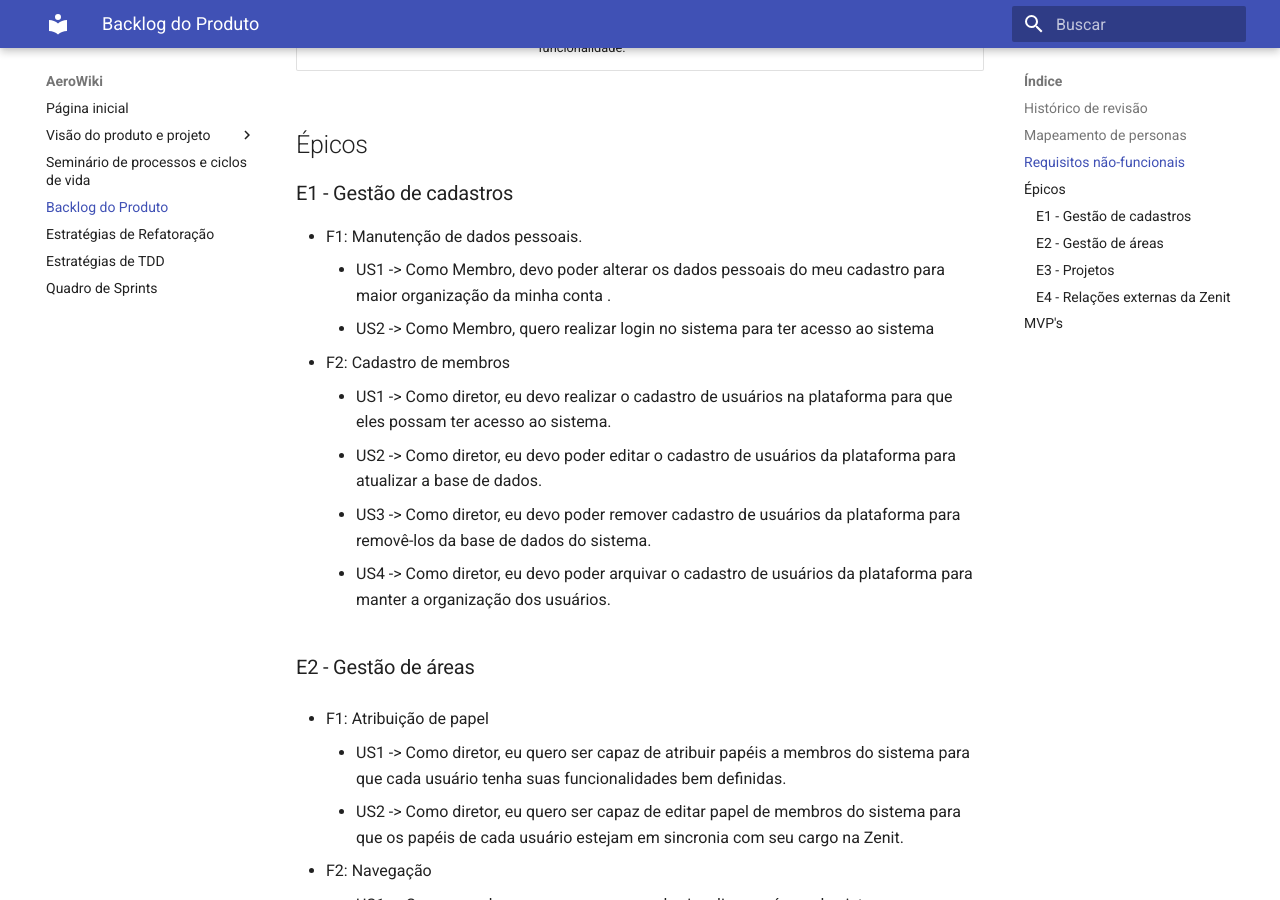
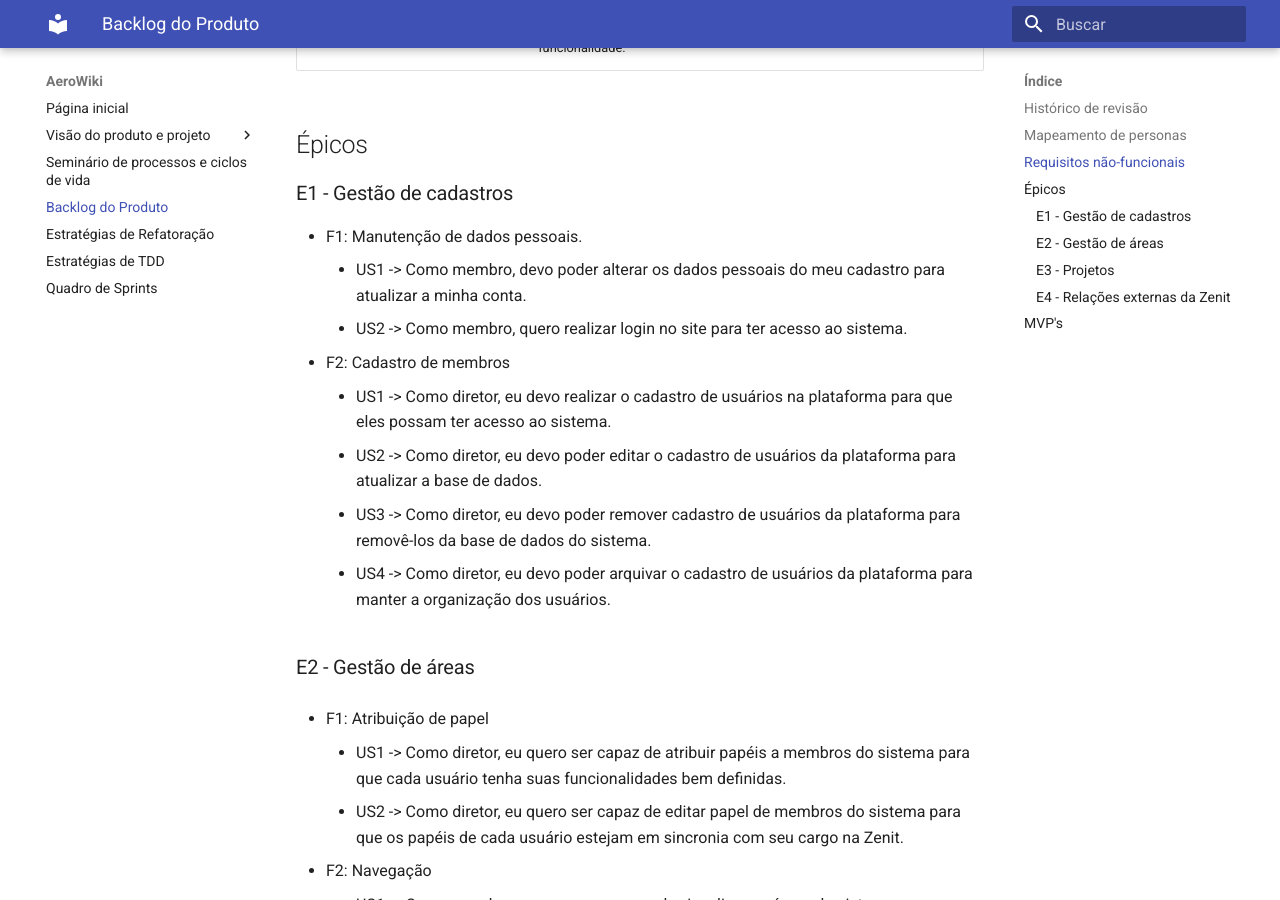
Before and after one commit to mdsreq-fga-unb/2022.2-AeroWiki, an MkDocs documentation site: the page built from gitpages/docs/backlog_do_podruto.md, in a window 1280 px wide and 900 px high, scrolled down 2031 px. Built offline with MkDocs 1.6.1 and Material for MkDocs 9.7.7, drawn with Linux system fonts in a browser that asks for light colours.

Commit message:
Update backlog_do_podruto.md

```diff
--- a/gitpages/docs/backlog_do_podruto.md
+++ b/gitpages/docs/backlog_do_podruto.md
@@ -36,8 +36,8 @@
 
 ### E1 - Gestão de cadastros
 - F1: Manutenção de dados pessoais.
-    - US1 -> Como Membro, devo poder alterar os dados pessoais do meu cadastro para maior organização da minha conta .
-    - US2 -> Como Membro, quero realizar login no sistema para ter acesso ao sistema
+    - US1 -> Como membro, devo poder alterar os dados pessoais do meu cadastro para atualizar a minha conta.
+    - US2 -> Como membro, quero realizar login no site para ter acesso ao sistema.
 - F2: Cadastro de membros
     - US1 -> Como diretor, eu devo realizar o cadastro de usuários na plataforma para que eles possam ter acesso ao sistema.
     - US2 -> Como diretor, eu devo poder editar o cadastro de usuários da plataforma para atualizar a base de dados.
```
